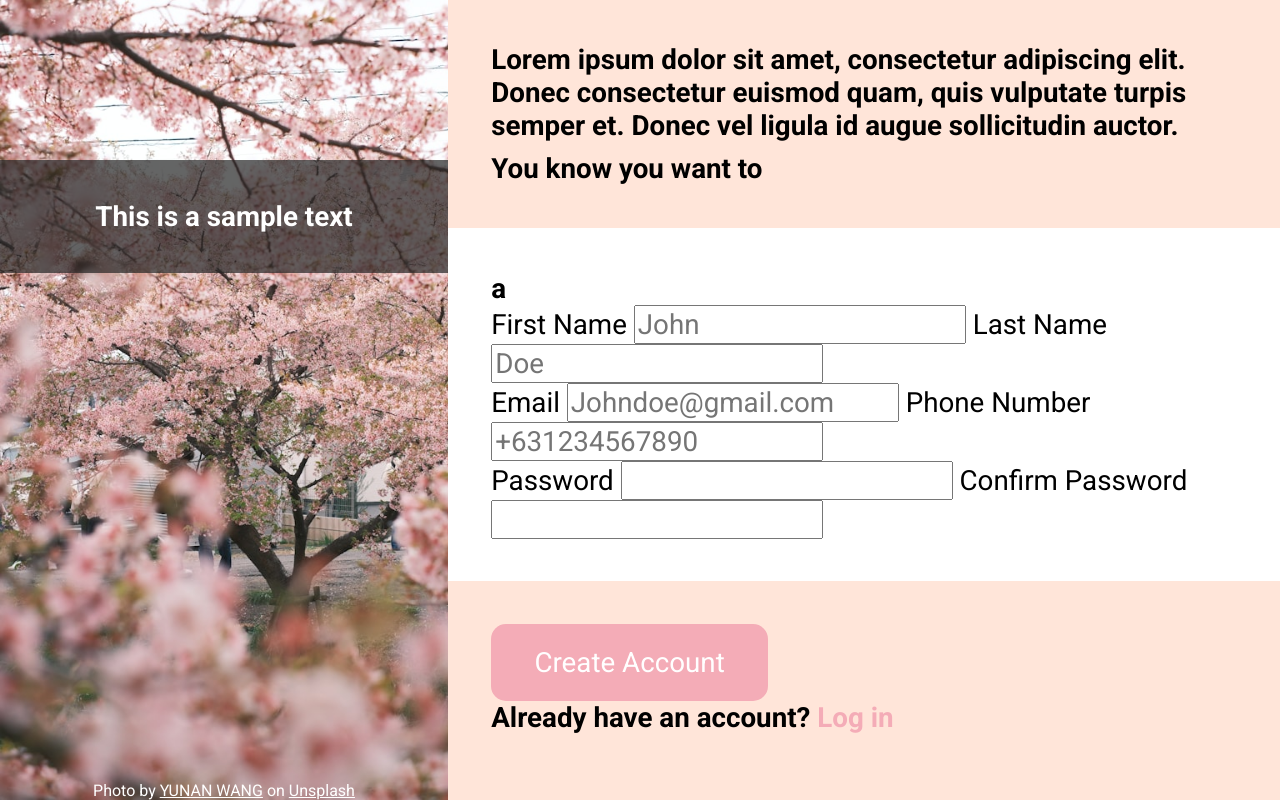
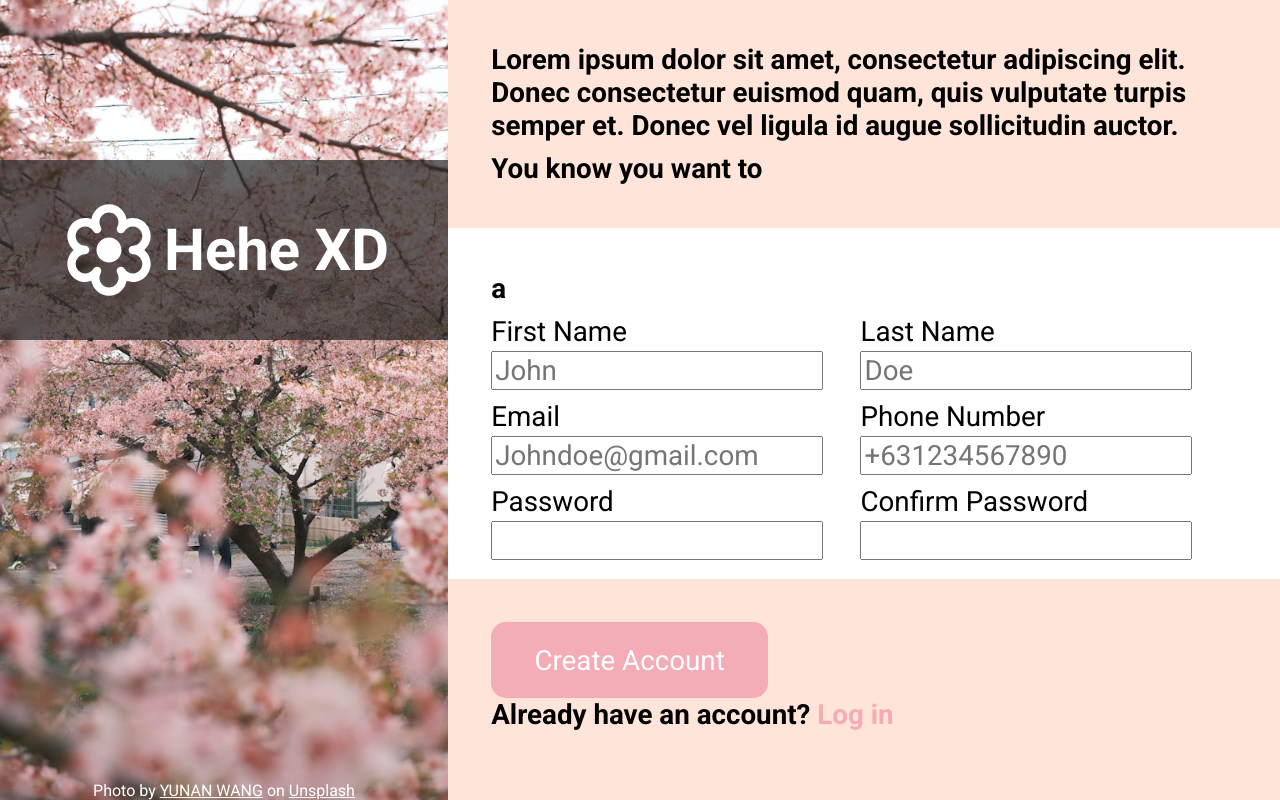
Before and after one commit to Chocol8/odin-form, a plain HTML site: page index.html in a window 1280 px wide. Drawn offline with Linux system fonts and the light colour scheme.

Commit message:
Fixed input layout and added logo.

```diff
--- a/index.html
+++ b/index.html
@@ -13,7 +13,8 @@
     <div class="container">
         <div class="logo-container">
             <div class="logo">
-                <h1>This is a sample text</h1>
+                <img src="images/daisy-svgrepo-com.svg" alt="burger_logo" class="burger">
+                <h1 class="logo-text">Hehe XD</h1>
             </div>
             <p class="credit">Photo by <a href="https://unsplash.com/@eysmanpics?utm_content=creditCopyText&utm_medium=referral&utm_source=unsplash">YUNAN WANG</a> on <a href="https://unsplash.com/photos/a-tree-with-pink-flowers-in-a-park-f4wiRLULRdk?utm_content=creditCopyText&utm_medium=referral&utm_source=unsplash">Unsplash</a></p>
         </div>
@@ -22,38 +23,40 @@
                 <h2>Lorem ipsum dolor sit amet, consectetur adipiscing elit. Donec consectetur euismod quam, quis vulputate turpis semper et. Donec vel ligula id augue sollicitudin auctor.</h2>
                 <h2>You know you want to</h2>
             </div>
-            <div class="form-content">
-                <form id="myform" action="/my-handling-form-page" method="post">
-                    <h1>a</h1>
+            <form id="myform" action="/my-handling-form-page" method="post">
+                <h1>a</h1>
+                <div class="form-content">
                     <ul>
                         <li>
                             <label for="first_name">First Name</label>
                             <input type="text" id="first_name" name="first_name" placeholder="John"/>
+                        </li>
+                        <li>
+                            <label for="email">Email</label>
+                            <input type="email" id="email" name="email" placeholder="Johndoe@gmail.com"/>
+                        </li>
+                        <li>
+                            <label for="password">Password</label>
+                            <input type="password" id="password" name="password"/>
+                        </li>
 
+                    </ul>
+                    <ul>
+                        <li>
                             <label for="last_name">Last Name</label>
                             <input type="text" id="last_name" name="last_name" placeholder="Doe"/>
                         </li>
-                    </ul>
-                    <ul>
                         <li>
-                            <label for="email">Email</label>
-                            <input type="email" id="email" name="email" placeholder="Johndoe@gmail.com"/>
-
                             <label for="phone">Phone Number</label>
                             <input type="number" id="phone" name="phone" placeholder="+631234567890"/>
                         </li>
-                    </ul>
-                    <ul>
                         <li>
-                            <label for="password">Password</label>
-                            <input type="password" id="password" name="password"/>
-
                             <label for="confirm_password">Confirm Password</label>
                             <input type="password" id="confirm_password" name="confirm_password" />
                         </li>
                     </ul>
-                </form>
-            </div>
+                </div>
+            </form>
             <div class="submit-container">
                 <button class="submit-button" type="submit" form="myform">Create Account</button>
                 <h1>Already have an account? <a class="log-in">Log in</a></h1>
--- a/styles.css
+++ b/styles.css
@@ -1,6 +1,7 @@
 :root{
     --bg-color: #FFE5D9;
     --pink: #F4ACB7;
+    --label-pink: #9D8189;
 }
 
 *{
@@ -16,13 +17,42 @@ body{
 ul{
     list-style-type: none;
     padding: 0;
+    display: flex;
+    flex-direction: column;
+    gap: 10px;
+}
+
+li{
+    display: flex;
+    flex-direction: column;
+    gap: 3px;
 }
 
 #myform{
-    height: 100%;
+    height: 33%;
+    padding: 2rem;
     display: flex;
     flex-direction: column;
     justify-content: space-between;
+    gap: 10px;
+}
+
+
+
+.logo{
+    display: flex;
+    justify-content: center;
+    align-items: center;
+    gap: 5px;
+}
+
+.logo-text{
+    font-size: calc(0.5vh + 2.5rem);
+}
+
+.burger{
+    height: 100px;
+    width: 100px;
 }
 
 .container{
@@ -49,11 +79,6 @@ ul{
     width: 65%;
 }
 
-.form-content{
-    height: 33.3%;
-    padding: 2rem;
-}
-
 .heading-text, .submit-container{
     height: 33.3%;
     padding: 2rem;
@@ -68,6 +93,10 @@ ul{
     margin-top: 20vh;
     padding-top: 5vh;
     padding-bottom: 5vh;
+}
+.form-content{
+    display: flex;
+    gap: 5%;
 }
 
 .credit, a{
```
Also changed, not shown: images/daisy-svgrepo-com.svg (added).
